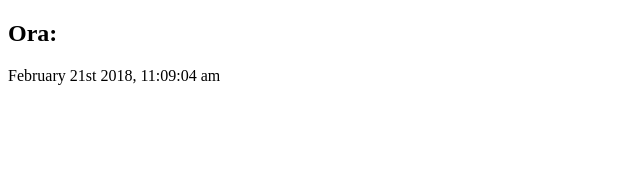
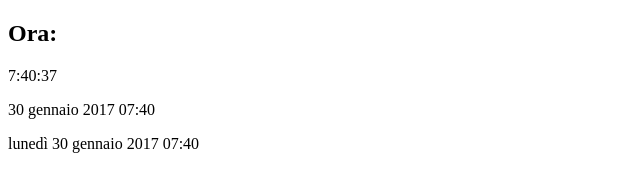
Before and after one commit to Jozelle024/demoNpmAvanzata, a website: page index.html in a window 1280 px wide. Shown: the whole page, without its empty margins (0-640 px from the left). Drawn offline with nearby package versions, Linux system fonts and the light colour scheme.

Commit message:
modificata la funzione caricaData, aggiunta dataintera e data settimana

```diff
--- a/index.html
+++ b/index.html
@@ -17,6 +17,8 @@
 
 
     <script src="node_modules/moment/min/moment.min.js"></script>
+    <script src="node_modules/moment/locale/it.js"></script>
+
     <script src="javascript/script.js"></script>
 </body>
 
--- a/javascript/script.js
+++ b/javascript/script.js
@@ -1,14 +1,23 @@
 function caricaData(){
 
     setTimeout(function(){
+        moment('it');
         var sunrise = 1485762037; // hour of sunrise in json openweathermap
 
-        var data = moment(sunrise);
-        var dataestesa = moment().format('MMMM Do YYYY, h:mm:ss a'); //.format change the format in the following ()
+        var data = moment.unix(sunrise);
+        var dataestesa = data.format('h:mm:ss'); //.format change the format in the following ()
+        var dataintera = data.format('LLL');
+        var datasettimana = data.format('LLLL')
         var p = document.createElement('p');
+        var p1 = document.createElement('p');
+        var p3 = document.createElement('p');
         p.innerText = dataestesa;
+        p1.innerText = dataintera;
+        p3.innerText = datasettimana;
         var h1 = document.getElementById('sezione');
         h1.appendChild(p);
+        h1.appendChild(p1);
+        h1.appendChild(p3);
 
     }, 1000)
 
```
